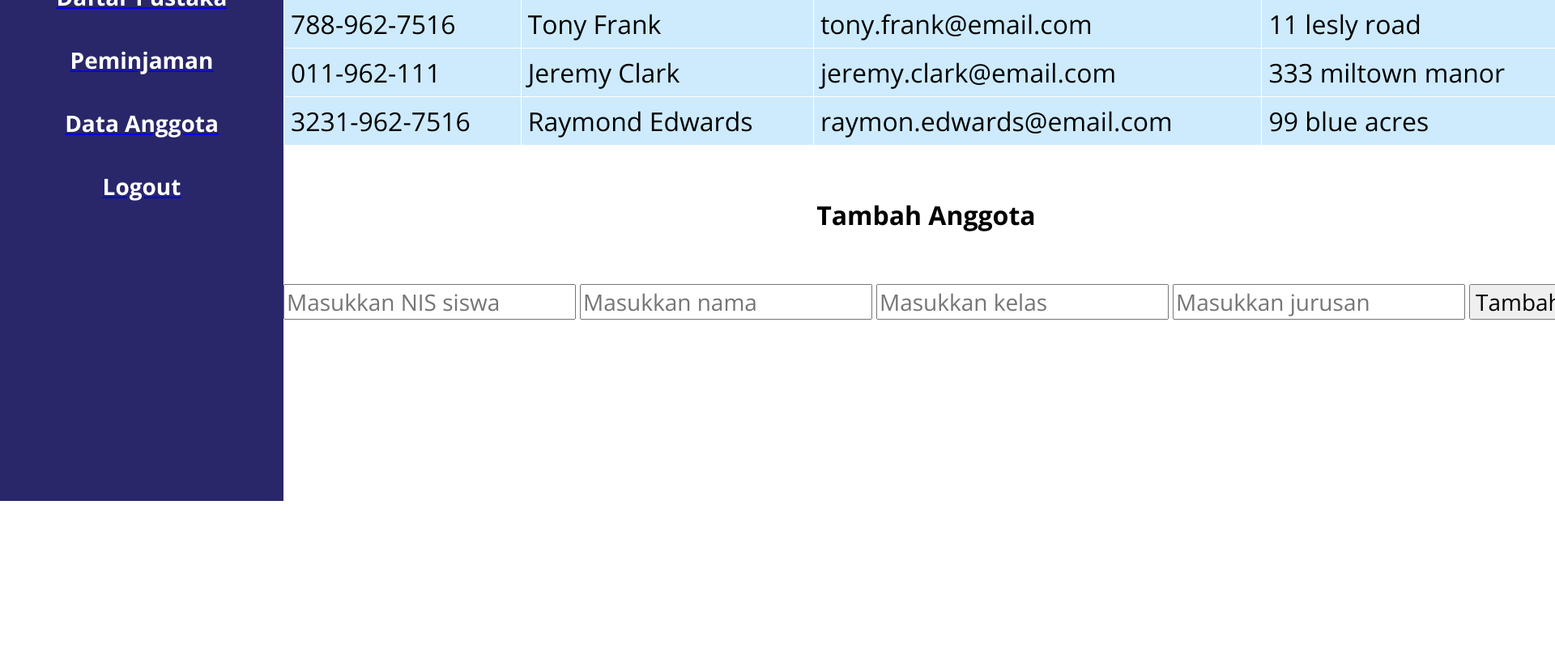
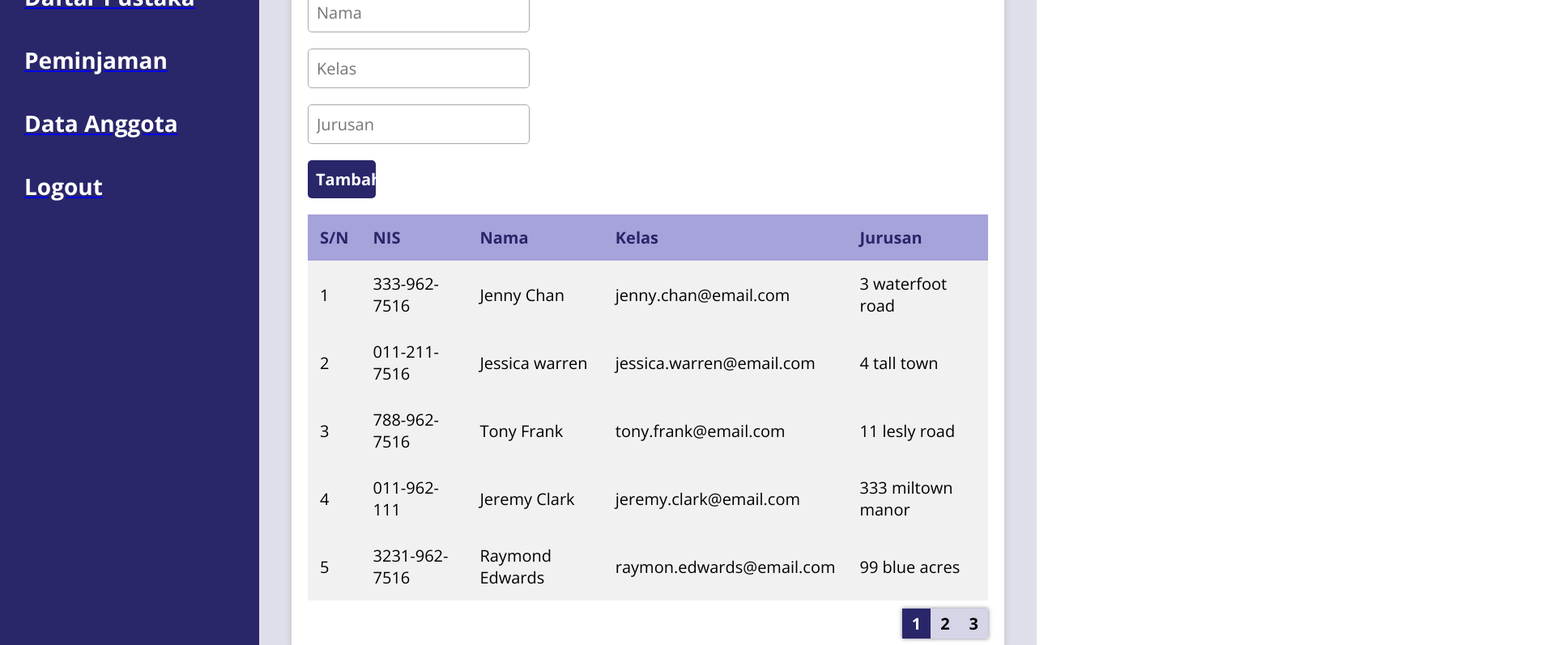
Before and after one commit to PuddingJay/DigitalLibrary, a React (Create React App) app: page /dataAnggota in a window 1280 px wide. Shown: the part 340-1137 px from the top of the page at 81% size, 1920 px wide, since content can reach past the window. Before the commit the page ends 959 px from the top, so only its background shows below. Built offline with nearby package versions, Linux system fonts and the light colour scheme.

Commit message:
customize table and add pagination

```diff
--- a/src/component/admin-layout/AdminLayout.jsx
+++ b/src/component/admin-layout/AdminLayout.jsx
@@ -9,10 +9,12 @@ export default function AdminLayout() {
     <>
       <NavBar />
       <div className="barBiru"></div>
-      <div className="outletContainer">
+      <div className="mainContainer">
         <LeftBar />
-        <div className="outlet">
-          <Outlet />
+        <div className="outletContainer">
+          <div className="outletContent">
+            <Outlet />
+          </div>
         </div>
 
       </div>
--- a/src/component/admin-layout/adminLayout.scss
+++ b/src/component/admin-layout/adminLayout.scss
@@ -4,11 +4,20 @@
   border-bottom: 5px solid #ffbe17;
 }
 
-.outletContainer {
+.mainContainer {
   display: flex;
   min-height: 100vh;
 
-  .outlet {
-    flex: 4;
+  .outletContainer {
+    flex: 85%;
+    background-color: #dfdfe9;
+
+    .outletContent {
+      box-shadow: 0px 0px 10px rgb(192, 192, 192);
+      background-color: white;
+      padding: 20px 20px 60px;
+      margin: 40px;
+      border-radius: 5px;
+    }
   }
 }
--- a/src/component/left-bar/leftBar.scss
+++ b/src/component/left-bar/leftBar.scss
@@ -1,11 +1,11 @@
 .leftBar {
   display: flex;
-  flex: 1;
+  flex: 15%;
 
   .menu {
     height: 100%;
     background-color: #29266a;
-    width: 350px;
+    width: 320px;
 
     ul {
       display: flex;
@@ -17,13 +17,15 @@
 
       li {
         list-style-type: none;
-        text-align: center;
+        text-align: left;
         color: white;
         font-weight: bold;
         font-size: 28px;
+        padding-left: 30px;
       }
 
-      li:hover {
+      li:hover,
+      li::marker {
         color: #ffbe17;
         text-decoration: underline;
       }
--- a/src/pages/admin/admin-dashboard/AdminDashboard.jsx
+++ b/src/pages/admin/admin-dashboard/AdminDashboard.jsx
@@ -4,7 +4,7 @@ import './AdminDashboard.scss'
 export default function AdminDashboard() {
   return (
     <>
-      <h2>Perpustakaan Digital SMA Yuppentek 1 Kota Tangerang</h2>
+      <h2 className="dashboardTitle">Perpustakaan Digital SMA Yuppentek 1 Kota Tangerang</h2>
       <div className="dashboardContainer">
         <div className="jumlahBukuContainer">
           Jumlah Buku : berapa
--- a/src/pages/admin/admin-dashboard/AdminDashboard.scss
+++ b/src/pages/admin/admin-dashboard/AdminDashboard.scss
@@ -1,6 +1,9 @@
-h2 {
+.dashboardTitle {
   text-align: center;
   padding: 2em 0;
+}
+
+h2 {
   font-size: 2em;
 }
 
--- a/src/pages/admin/admin-dataAnggota/AdminDataAnggota.jsx
+++ b/src/pages/admin/admin-dataAnggota/AdminDataAnggota.jsx
@@ -10,7 +10,10 @@ const AdminDataAnggota = () => {
     fullName: '',
     Kelas: '',
     Jurusan: '',
-  })
+  });
+  const [postPerPage] = useState(5);
+  const [currentPage, setcurrentPage] = useState(1);
+
 
   const formOnChangeHandler = (event) => {
     event.preventDefault();
@@ -39,21 +42,63 @@ const AdminDataAnggota = () => {
     setMembers(newMembers);
   }
 
+  const indexOfLastPage = currentPage * postPerPage;
+  const indexOfFirstPage = indexOfLastPage - postPerPage;
+  const currentPosts = data.slice(indexOfFirstPage, indexOfLastPage);
+
+  const showPagination = () => {
+    const pageNumbers = [];
+    const totalPosts = data.length;
+
+    for (let i = 1; i <= Math.ceil(totalPosts / postPerPage); i++) {
+      pageNumbers.push(i);
+    }
+    console.log(pageNumbers);
+
+    const pagination = (pageNumbers) => {
+      setcurrentPage(pageNumbers);
+    }
+
+    return (
+      <nav>
+        <ul className="pagination">
+          {pageNumbers.map(number => (
+            <li key={number} className={currentPage === number ? 'page-item active' : 'page-item'}>
+              <button onClick={() => pagination(number)}> {number} </button>
+            </li>
+          ))}
+        </ul>
+      </nav>
+    )
+  }
+
+  try {
     return (
       <>
+        <h2> Tambah Anggota </h2>
+        <form onSubmit={formOnSubmitHandler}>
+          <input type="text" name="NIS" required="required" placeholder="NIS" onChange={formOnChangeHandler} />
+          <input type="text" name="fullName" required="required" placeholder="Nama" onChange={formOnChangeHandler} />
+          <input type="text" name="Kelas" required="required" placeholder="Kelas" onChange={formOnChangeHandler} />
+          <input type="text" name="Jurusan" required="required" placeholder="Jurusan" onChange={formOnChangeHandler} />
+          <button type="submit"> Tambah </button>
+        </form>
 
         <table>
           <thead>
             <tr>
+              <th>S/N</th>
               <th>NIS</th>
               <th>Nama</th>
               <th>Kelas</th>
               <th>Jurusan</th>
             </tr>
           </thead>
+
           <tbody>
-          {members.map((member) => (
-            <tr>
+            {currentPosts.map((member, index) => (
+              <tr key={member.id}>
+                <td>{postPerPage * (currentPage - 1) + index + 1}</td>
                 <td>{member.NIS}</td>
                 <td>{member.fullName}</td>
                 <td>{member.Kelas}</td>
@@ -62,16 +107,15 @@ const AdminDataAnggota = () => {
             ))}
           </tbody>
         </table>
-      <h2> Tambah Anggota </h2>
-      <form onSubmit={formOnSubmitHandler}>
-        <input type="text" name="NIS" required="required" placeholder="Masukkan NIS siswa" onChange={formOnChangeHandler} />
-        <input type="text" name="fullName" required="required" placeholder="Masukkan nama" onChange={formOnChangeHandler} />
-        <input type="text" name="Kelas" required="required" placeholder="Masukkan kelas" onChange={formOnChangeHandler} />
-        <input type="text" name="Jurusan" required="required" placeholder="Masukkan jurusan" onChange={formOnChangeHandler} />
-        <button type="submit"> Tambah </button>
-      </form>
+        <div className='pagination'>
+          {showPagination()}
+        </div>
       </>
     )
+  } catch (e) {
+    alert(e.message);
+  }
+
 }
 
 export default AdminDataAnggota
--- a/src/pages/admin/admin-dataAnggota/AdminDataAnggota.scss
+++ b/src/pages/admin/admin-dataAnggota/AdminDataAnggota.scss
@@ -1,34 +1,107 @@
+form {
+  display: flex;
+  flex-direction: column;
+  gap: 20px;
+
+  input {
+    width: 30%;
+    border: 1px solid #aba8a8;
+    border-radius: 5px;
+  }
+
+  input,
+  button {
+    padding: 10px;
+  }
+
+  button {
+    width: 10%;
+    margin-bottom: 20px;
+    font-weight: bold;
+    color: white;
+    background-color: #29266a;
+    border: none;
+    border-radius: 5px;
+    align-self: flex-start;
+    cursor: pointer;
+  }
+}
+
+form * {
+  font-size: 20px;
+}
+
+// form td:last-child {
+//   display: flex;
+//   justify-content: space-evenly;
+// }
+
+
+
 table {
   border-collapse: collapse;
   width: 100%;
+
+  * {
+    font-size: 20px;
+    border: none;
+    color: white;
+    text-align: left;
+    padding: 15px;
   }
 
-th,
-td {
-  border: 1px solid #ffffff;
-  text-align: left;
-  padding: 8px;
-  font-size: 32px;
+  thead {
+    th {
+      background-color: #a6a2da;
+      // padding: 10px;
+      color: #29266a;
+    }
   }
 
-th {
-  background-color: rgb(117, 201, 250);
+  tbody {
+    td {
+      background-color: #f1f1f1;
+      color: black;
+    }
+  }
 }
 
-td {
-  background-color: rgb(205, 235, 253);
+
+.pagination {
+  float: right;
+  margin-top: 5px;
+
+  nav {
+
+    ul {
+      display: flex;
+      box-shadow: 0 0 5px #7e7d8c;
+      padding: 0;
+
+      li {
+        list-style-type: none;
+
+        button {
+          font-size: 20px;
+          border: none;
+          font-weight: bold;
+          padding: 5px 12px;
+          background-color: transparent;
+          color: black;
+        }
+      }
+    }
   }
 
-form {
-  display: flex;
-  gap: 5px;
+  .page-item {
+    background-color: #d6d5e7;
   }
 
-form td:last-child {
-  display: flex;
-  justify-content: space-evenly;
+  .active {
+    background-color: #29266a;
   }
 
-form * {
-  font-size: 28px;
+  .active button {
+    color: white;
   }
+}
--- a/src/utils/mock-data-anggota.json
+++ b/src/utils/mock-data-anggota.json
@@ -33,5 +33,61 @@
     "Jurusan": "99 blue acres",
     "NIS": "3231-962-7516",
     "Kelas": "raymon.edwards@email.com"
+  },
+  {
+    "id": 6,
+    "fullName": "Raymond Edwards",
+    "Jurusan": "99 blue acres",
+    "NIS": "3231-962-7516",
+    "Kelas": "raymon.edwards@email.com"
+  },
+  {
+    "id": 7,
+    "fullName": "Raymond Edwards",
+    "Jurusan": "99 blue acres",
+    "NIS": "3231-962-7516",
+    "Kelas": "raymon.edwards@email.com"
+  },
+  {
+    "id": 8,
+    "fullName": "Raymond Edwards",
+    "Jurusan": "99 blue acres",
+    "NIS": "3231-962-7516",
+    "Kelas": "raymon.edwards@email.com"
+  },
+  {
+    "id": 9,
+    "fullName": "Raymond Edwards",
+    "Jurusan": "99 blue acres",
+    "NIS": "3231-962-7516",
+    "Kelas": "raymon.edwards@email.com"
+  },
+  {
+    "id": 10,
+    "fullName": "Raymond Edwards",
+    "Jurusan": "99 blue acres",
+    "NIS": "3231-962-7516",
+    "Kelas": "raymon.edwards@email.com"
+  },
+  {
+    "id": 11,
+    "fullName": "Raymond Edwards",
+    "Jurusan": "99 blue acres",
+    "NIS": "3231-962-7516",
+    "Kelas": "raymon.edwards@email.com"
+  },
+  {
+    "id": 12,
+    "fullName": "Raymond Edwards",
+    "Jurusan": "99 blue acres",
+    "NIS": "3231-962-7516",
+    "Kelas": "raymon.edwards@email.com"
+  },
+  {
+    "id": 13,
+    "fullName": "Raymond Edwards",
+    "Jurusan": "99 blue acres",
+    "NIS": "3231-962-7516",
+    "Kelas": "raymon.edwards@email.com"
   }
 ]
```
Lines whose indentation alone changed are shown as unchanged.
